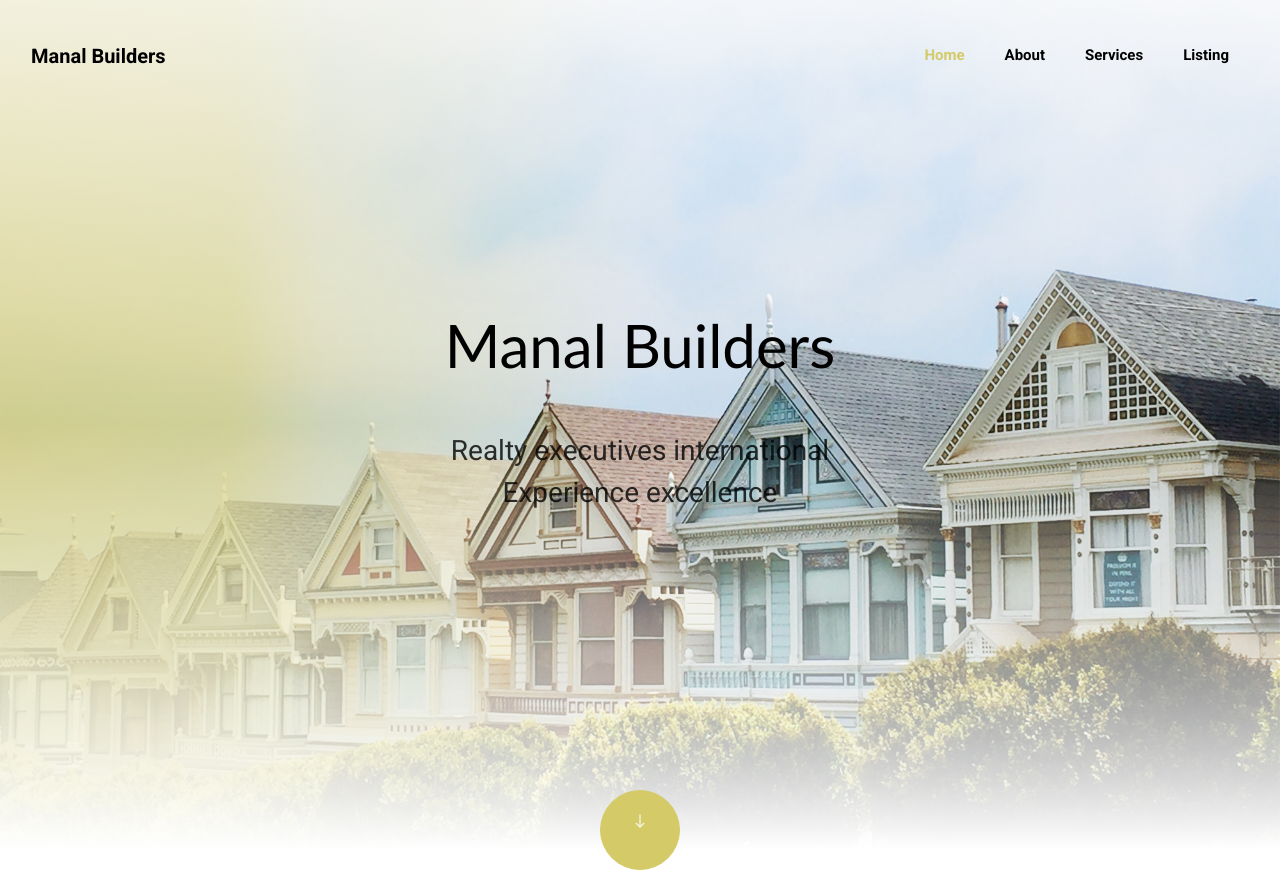
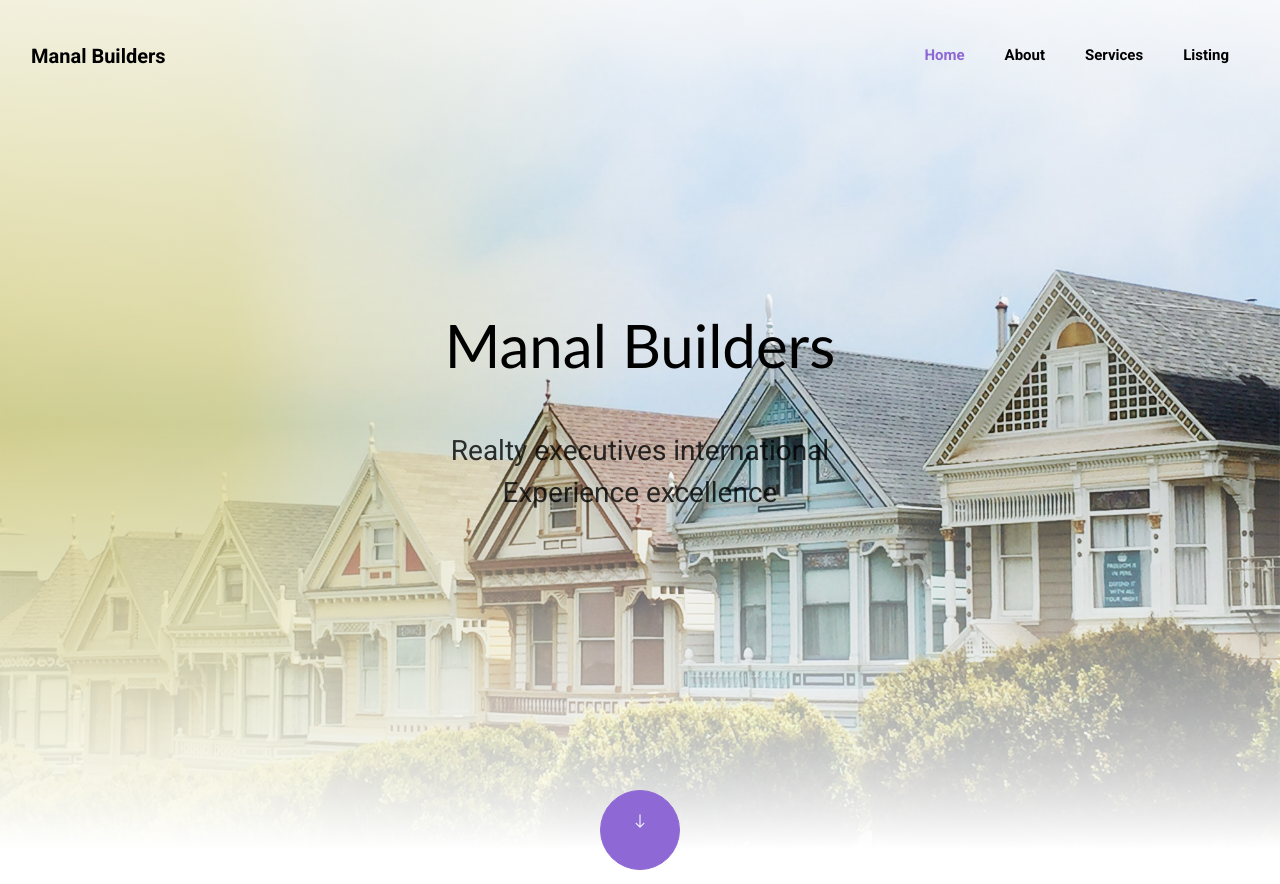
Before and after one commit to tricky-ninja/Manal-Builders, a plain HTML site: page index.html in a window 1280 px wide. Shown: the top 884 px of the page. Drawn offline with nearby package versions, Linux system fonts and the light colour scheme; some packages are replaced by stand-ins of ours; files that its build step writes are made by us from their sources; no server answers; files whose address does not match are found by name.

Commit message:
Update style.scss

```diff
--- a/scss/style.scss
+++ b/scss/style.scss
@@ -7,8 +7,8 @@
 $black: #000000;
 // $darken: #3a4348;
 
-$primary: #d4ca68;
-$secondary: #f7b71d;
+$primary: #8e68d4;
+$secondary: #e31e8a;
 
 
 
```
